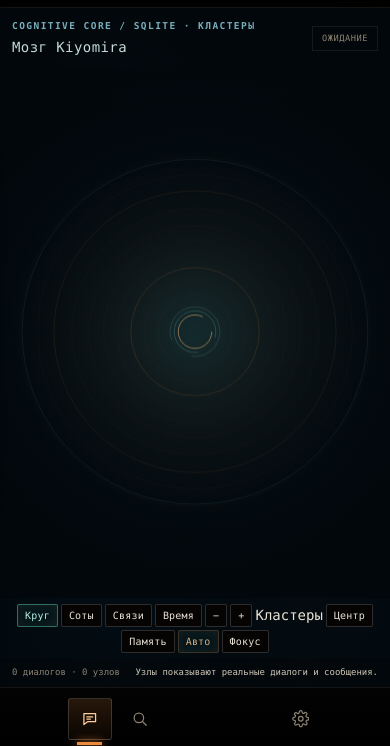
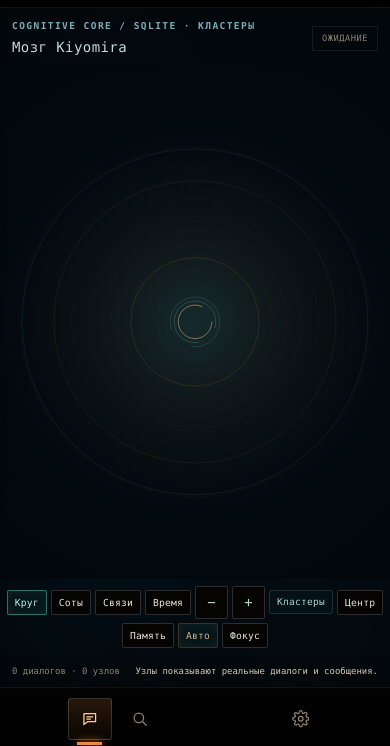
Before and after one commit to Aspksa/Kiyomira, a website: page 10-Веб/01-Страница.html in a window 390 px wide. Both pictures are taken after a click on the button "Показать мозг". Shown: the part 98-844 px from the top of the page. Drawn offline with Linux system fonts and the light colour scheme; no server answers.

Commit message:
style: spatial zoom controls with keyboard focus, contrast and compact mobile layout

```diff
--- a/10-Веб/02-Стиль.css
+++ b/10-Веб/02-Стиль.css
@@ -540,3 +540,39 @@ html,body{height:100%;overflow:hidden}
   .unified-workspace .messages{scroll-behavior:auto}
   .unified-workspace #send{transition:none}
 }
+
+/* Kiyomira 8 · spatial modes, readable zoom levels, quality guardrails. */
+.unified-workspace .brain-zoom-level{
+  display:inline-flex;align-items:center;justify-content:center;
+  min-width:64px;padding:4px 7px;font-size:.68rem;
+  font-variant-numeric:tabular-nums;white-space:nowrap;letter-spacing:.03em;
+  color:#a7d4cb;border:1px solid rgba(100,177,168,.20);
+  border-radius:3px;background:rgba(4,25,31,.4);
+}
+.unified-workspace #brain-zoom-in,
+.unified-workspace #brain-zoom-out{
+  min-width:33px;min-height:33px;
+  padding:4px 8px;font-size:1rem;
+  color:#b0d8d1;
+}
+.unified-workspace .brain-controls{flex:0 0 auto;min-height:44px}
+.unified-workspace .brain-footer{flex:0 0 auto;min-height:32px}
+.unified-workspace .brain-stage{flex:1 1 0;min-height:0}
+.unified-workspace .brain-stage canvas{outline-offset:-3px}
+.unified-workspace button:focus-visible,
+.unified-workspace [role="separator"]:focus-visible{
+  outline:2px solid #b1e3d6;outline-offset:2px;
+}
+@media(max-width:1000px){
+  .unified-workspace .brain-controls{gap:4px;padding:7px 5px}
+  .unified-workspace .brain-controls button{padding:6px 7px;font-size:.69rem}
+  .unified-workspace .brain-zoom-level{min-width:58px}
+}
+@media(max-width:700px){
+  .unified-workspace .brain-stage{min-height:0}
+  .unified-workspace .brain-controls{max-height:108px;overflow-y:auto}
+}
+@media(prefers-reduced-motion:reduce){
+  .unified-workspace .brain-stage,
+  .unified-workspace .brain-controls{scroll-behavior:auto}
+}
```
